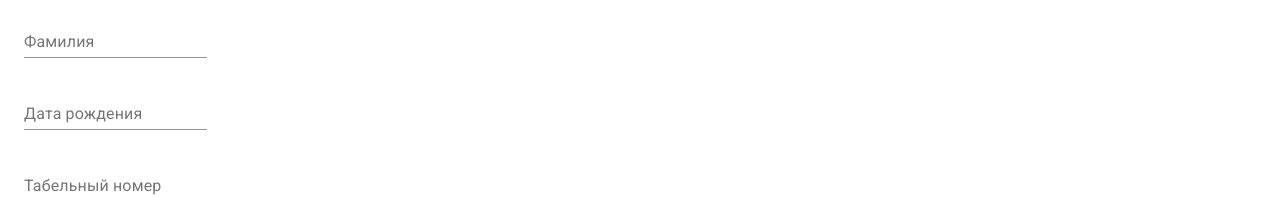
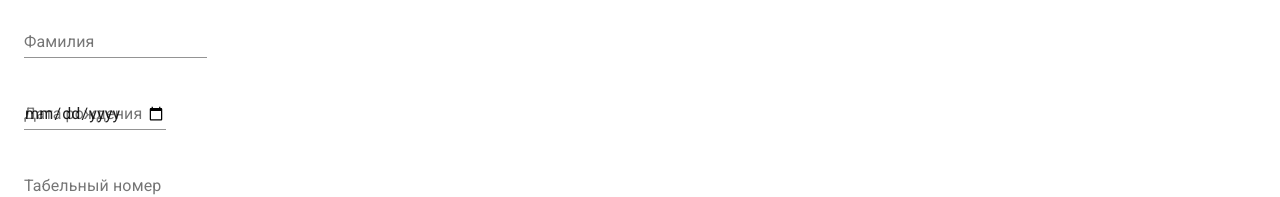
Before and after one commit to lmbrjk/employees, a React (Create React App) app: page /new in a window 1280 px wide. Shown: the part 246-443 px from the top of the page. Built offline with nearby package versions, Linux system fonts and the light colour scheme.

Commit message:
DataInput added

```diff
--- a/src/components/ChangeItem.js
+++ b/src/components/ChangeItem.js
@@ -93,8 +93,13 @@ export default function ChangeItem({ match, sidebarSwitch }){
                                                 nameField={input.nameField}
                                                 labelField={input.labelField}
                                                 labels={input.labels}
+                                                typeField={input.typeField}
                                               />
-                                            : <TextInput nameField={input.nameField} labelField={input.labelField} />
+                                            : <TextInput
+                                                nameField={input.nameField}
+                                                labelField={input.labelField}
+                                                typeField={input.typeField}
+                                              />
                                         }
                                     </Grid>
                                 ))}
--- a/src/components/NewItem.js
+++ b/src/components/NewItem.js
@@ -4,6 +4,7 @@ import { useSelector, useDispatch } from 'react-redux';
 
 import { Form } from "react-final-form";
 import { TextInput, SelectInput } from "./inputs";
+import DateInput from "./inputs/DateInput";
 
 import Grid from '@material-ui/core/Grid';
 import Button from '@material-ui/core/Button';
@@ -69,8 +70,23 @@ export default function NewItem(props) {
                                 <Grid key={input.nameField} item>
                                     {
                                         input.typeField === "select"
-                                        ? <SelectInput nameField={input.nameField} labelField={input.labelField} labels={input.labels} />
-                                        : <TextInput nameField={input.nameField} labelField={input.labelField} />
+                                        ? <SelectInput
+                                            nameField={input.nameField}
+                                            labelField={input.labelField}
+                                            labels={input.labels}
+                                            typeField={input.typeField}
+                                          />
+                                        : input.typeField === "date"
+                                            ? <DateInput
+                                                nameField={input.nameField}
+                                                labelField={input.labelField}
+                                                typeField={input.typeField}
+                                              />
+                                            : <TextInput
+                                                nameField={input.nameField}
+                                                labelField={input.labelField}
+                                                typeField={input.typeField}
+                                              />
                                     }
                                 </Grid>
                             ))}
--- /dev/null
+++ b/src/components/inputs/DateInput.js
@@ -0,0 +1,21 @@
+import React from "react";
+
+import { Field } from "react-final-form";
+import { TextField } from '@material-ui/core';
+
+const DateInput = ({ nameField, labelField, typeField }) => (
+    <Field
+        id={nameField}
+        name={nameField}
+    >
+        {({ input }) => (
+            <TextField
+                label={labelField}
+                type={typeField}
+                //value={input.value}
+            />
+        )}
+    </Field>
+);
+
+export default DateInput;
--- a/src/components/inputs/SelectInput.js
+++ b/src/components/inputs/SelectInput.js
@@ -6,10 +6,10 @@ import FormControl from "@material-ui/core/FormControl";
 import InputLabel from "@material-ui/core/InputLabel";
 import NativeSelect from "@material-ui/core/NativeSelect";
 
-const SelectInput = ({ nameField, labelField, labels }) => (
+const SelectInput = ({ nameField, labelField, labels, typeField }) => (
     <Field
         name={nameField}
-        component="select"
+        component={typeField}
         id={nameField}
     >
         {({ input }) => (
--- a/src/components/inputs/TextInput.js
+++ b/src/components/inputs/TextInput.js
@@ -4,7 +4,7 @@ import { Field } from "react-final-form";
 import { TextField } from '@material-ui/core';
 import { requiredValidator } from "../../commons/validators";
 
-const TextInput = ({ nameField, labelField }) => (
+const TextInput = ({ nameField, labelField, typeField }) => (
     <Field
         id={nameField}
         name={nameField}
@@ -12,6 +12,7 @@ const TextInput = ({ nameField, labelField }) => (
     >
         {({ input, meta }) => (
             <TextField
+                type={typeField}
                 label={labelField}
                 value={input.value} onChange={input.onChange}
                 error={meta.touched && meta.error} helperText={meta.touched && meta.error} />
```
